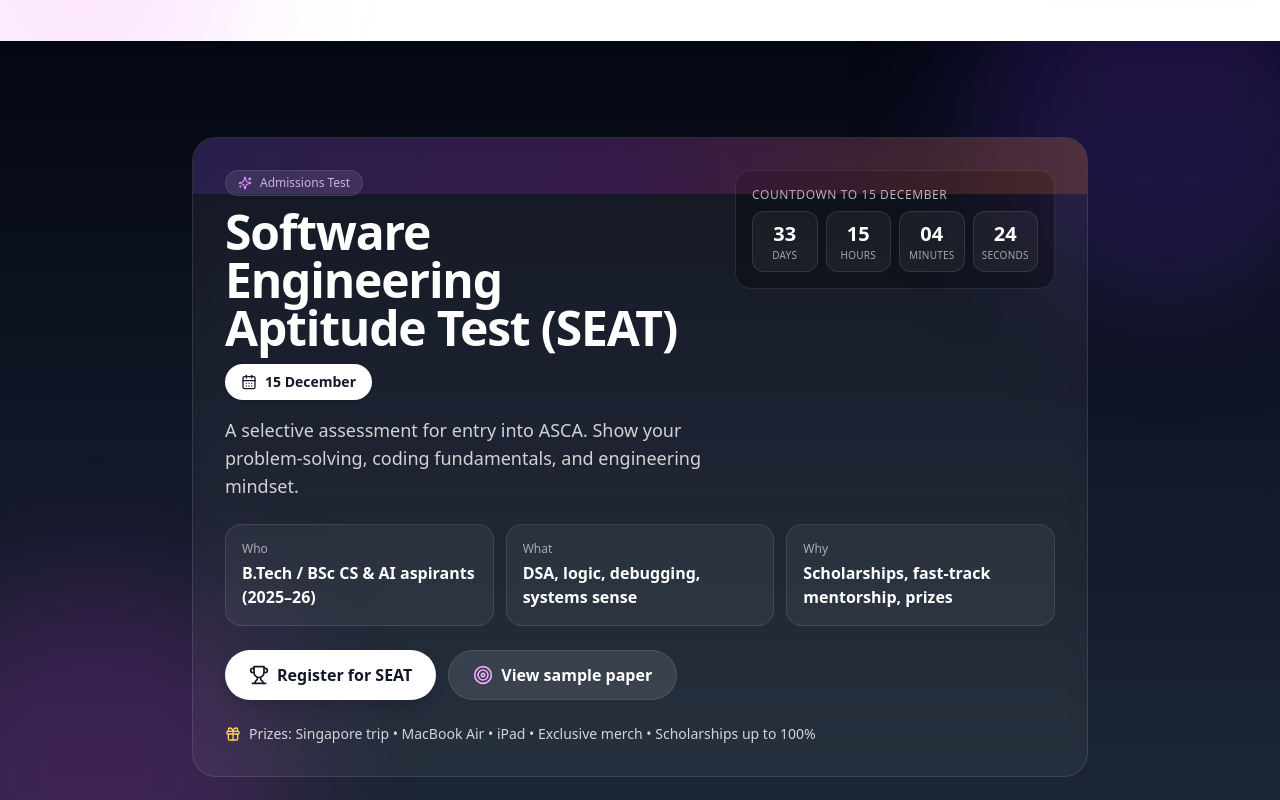
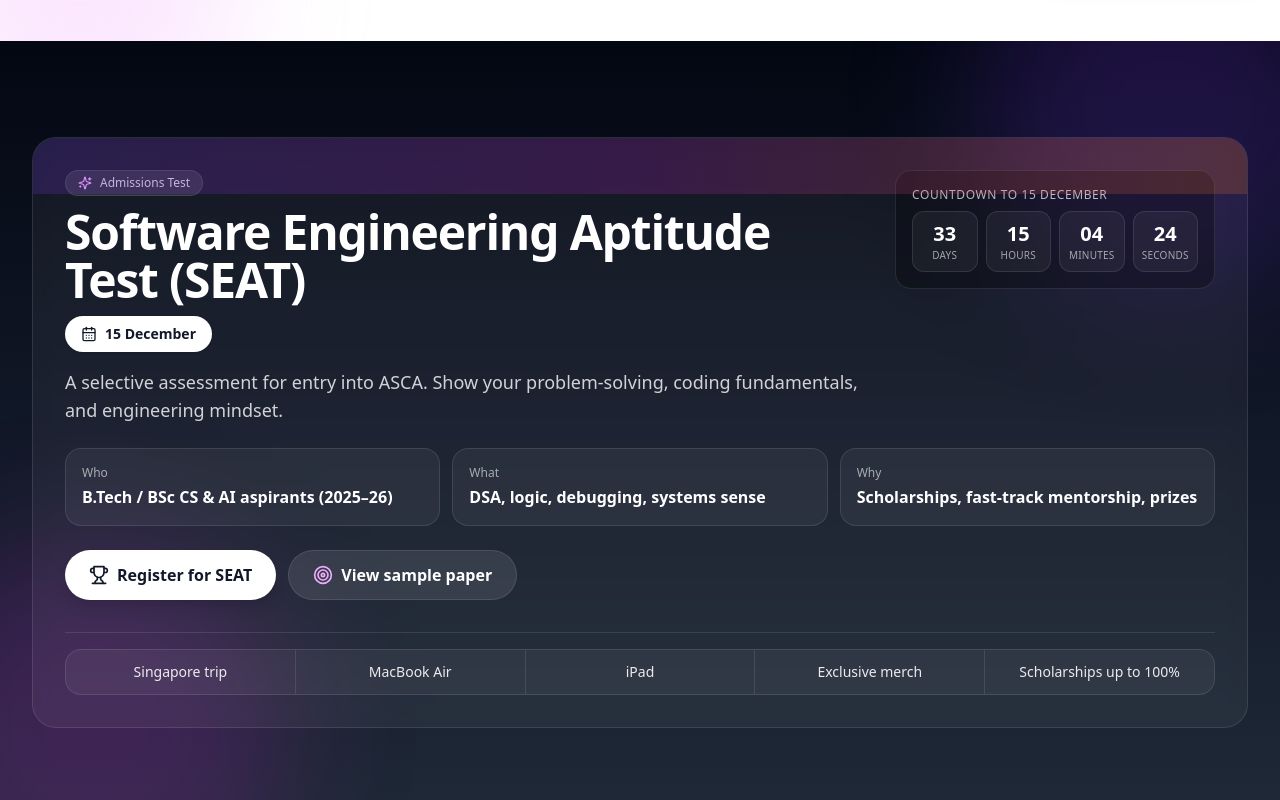
Before and after one commit to gramtop961/frontend-repo_mpievmyi_z1dzqd, a React (Vite) app: page / in a window 1280 px wide. Shown: the part 6020-6820 px from the top of the page. Built offline with nearby package versions, Linux system fonts and the light colour scheme.

Commit message:
Update project prj_mpievmyi_v2 - 2025-11-11T10:12:34.434Z

```diff
--- a/src/App.jsx
+++ b/src/App.jsx
@@ -700,6 +700,14 @@ function Seat() {
   const minutes = Math.max(0, Math.floor((timeLeft / (1000 * 60)) % 60))
   const seconds = Math.max(0, Math.floor((timeLeft / 1000) % 60))
 
+  const prizes = [
+    'Singapore trip',
+    'MacBook Air',
+    'iPad',
+    'Exclusive merch',
+    'Scholarships up to 100%'
+  ]
+
   return (
     <section id="seat" className="relative py-20 sm:py-24 overflow-hidden">
       <div className="absolute inset-0 -z-10">
@@ -709,7 +717,6 @@ function Seat() {
       </div>
 
       <div className="max-w-7xl mx-auto px-4 sm:px-6 lg:px-8 relative">
-        <div className="max-w-4xl mx-auto">
         <div className="relative overflow-hidden rounded-3xl border border-white/10 bg-white/5 backdrop-blur p-6 sm:p-8">
           <div className="absolute inset-x-0 -top-10 h-24 bg-gradient-to-r from-violet-600 via-fuchsia-600 to-orange-500 opacity-20" />
 
@@ -760,8 +767,17 @@ function Seat() {
             </a>
           </div>
 
-            <div className="mt-6 flex items-center gap-2 text-sm text-white/80">
-              <Gift className="h-4 w-4 text-amber-300" /> Prizes: Singapore trip • MacBook Air • iPad • Exclusive merch • Scholarships up to 100%
+          {/* Neat horizontal divider */}
+          <div className="mt-8 h-px w-full bg-white/10" aria-hidden="true" />
+
+          {/* Segmented prizes row */}
+          <div className="mt-4 rounded-2xl border border-white/10 bg-white/5 overflow-hidden">
+            <div className="flex divide-x divide-white/10">
+              {prizes.map((p, idx) => (
+                <div key={idx} className="flex-1 py-3 px-3 text-center text-sm font-medium text-white/90">
+                  {p}
+                </div>
+              ))}
             </div>
           </div>
         </div>
```
Also changed, not shown: 1 other file (tests, documents, lock files or other folders). Lines whose indentation alone changed are shown as unchanged.
